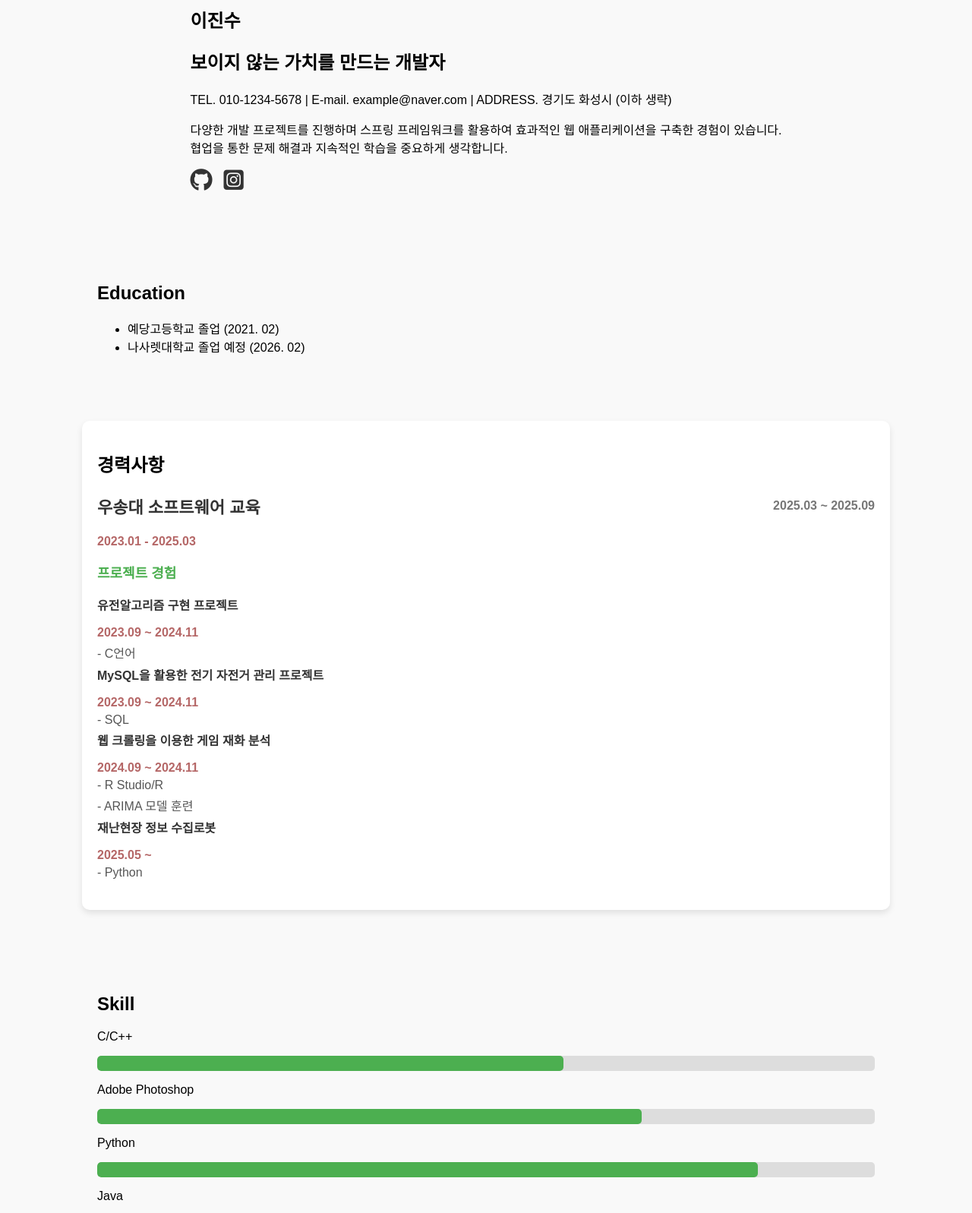
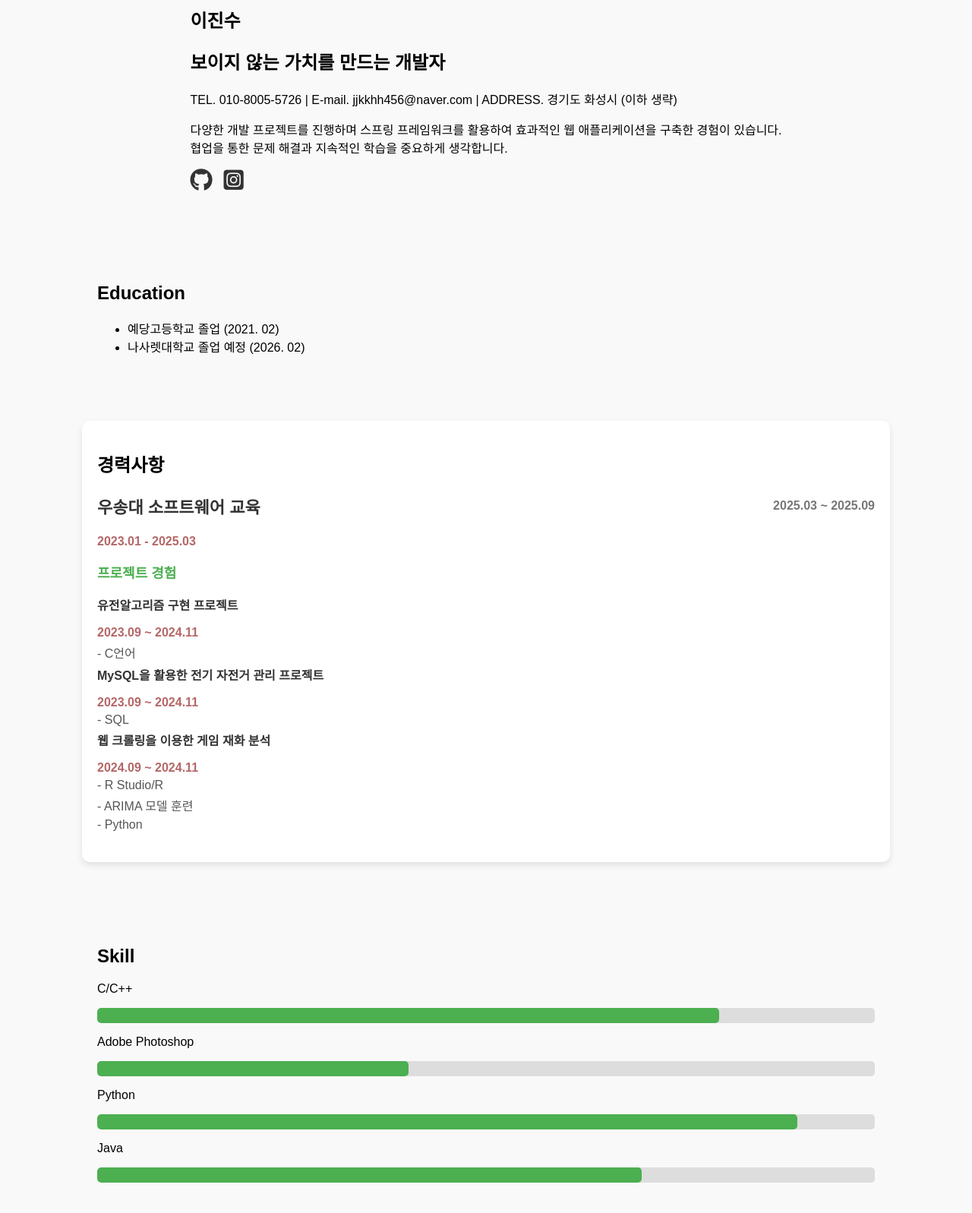
Before and after one commit to jjkkhh123/profile, a plain HTML site: page index.html in a window 1280 px wide. Shown: the part 480-2077 px from the top of the page at 76% size. Drawn offline with Linux system fonts and the light colour scheme.

Commit message:
Update index.html

```diff
--- a/index.html
+++ b/index.html
@@ -28,7 +28,7 @@
             <h1>이진수</h1>
             <h2>보이지 않는 가치를 만드는 개발자</h2>
             <p class="info">
-                TEL. <span>010-1234-5678</span> | E-mail. <span>example@naver.com</span>
+                TEL. <span>010-8005-5726</span> | E-mail. <span>jjkkhh456@naver.com</span>
                 | ADDRESS. <span>경기도 화성시 (이하 생략)</span>
             </p>
             <p>
@@ -67,8 +67,6 @@
             <p class="date">2024.09 ~ 2024.11</p>
             <li>- R Studio/R </li>
             <li>- ARIMA 모델 훈련 </li>
-            <li><strong>재난현장 정보 수집로봇</strong></li>
-            <p class="date">2025.05 ~ </p>
             <li>- Python </li>
         </ul>
     </div>
@@ -78,19 +76,19 @@
         <h2>Skill</h2>
         <div class="skill">
             <p>C/C++</p>
-            <div class="skill-bar"><div class="skill-level" style="width: 60%;"></div></div>
+            <div class="skill-bar"><div class="skill-level" style="width: 80%;"></div></div>
         </div>
         <div class="skill">
             <p>Adobe Photoshop</p>
-            <div class="skill-bar"><div class="skill-level" style="width: 70%;"></div></div>
+            <div class="skill-bar"><div class="skill-level" style="width: 40%;"></div></div>
         </div>
         <div class="skill">
             <p>Python</p>
-            <div class="skill-bar"><div class="skill-level" style="width: 85%;"></div></div>
+            <div class="skill-bar"><div class="skill-level" style="width: 90%;"></div></div>
         </div>
         <div class="skill">
             <p>Java</p>
-            <div class="skill-bar"><div class="skill-level" style="width: 80%;"></div></div>
+            <div class="skill-bar"><div class="skill-level" style="width: 70%;"></div></div>
         </div>
     </section>
 
@@ -122,8 +120,8 @@
 
     <section id="contact">
         <h2>Contact</h2>
-        <p>Email: Example@naver.com</p>
-        <p>Phone: 010-1234-1234</p>
+        <p>Email: jjkkhh456@naver.com</p>
+        <p>Phone: 010-8005-5726</p>
     </section>
 </body>
 </html>
```
